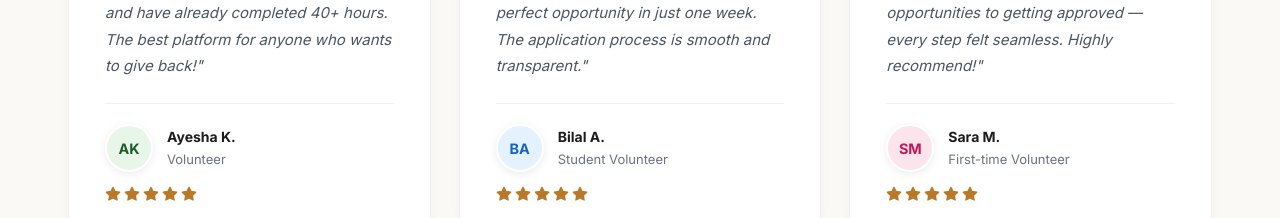
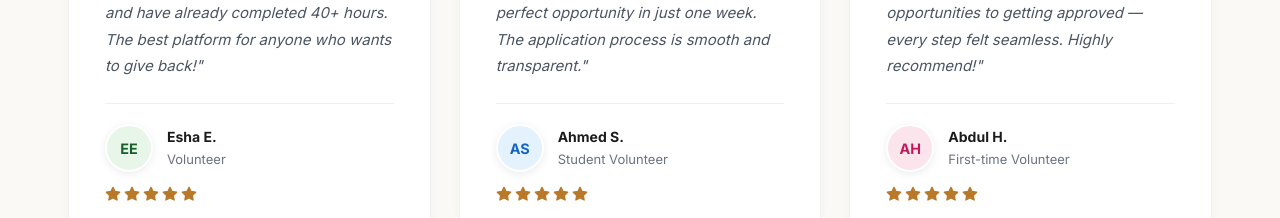
Before and after one commit to eshaeman003/ngo-connect-platform, a React (Vite) app: page / in a window 1280 px wide. Shown: the part 4680-4898 px from the top of the page. Built offline with nearby package versions, Linux system fonts and the light colour scheme; a web font is replaced by a local one.

Commit message:
remove: fixed register as ngo part

```diff
--- a/src/App.jsx
+++ b/src/App.jsx
@@ -1,4 +1,3 @@
-import NGODetails from "./Pages/NGODetails";
 import { BrowserRouter, Routes, Route } from "react-router-dom";
 import Navbar from "./components/Navbar";
 
@@ -6,15 +5,16 @@ import Home from "./Pages/Home";
 import Login from "./Pages/Login";
 import Register from "./Pages/Register";
 import VolunteerDashboard from "./Pages/VolunteerDashboard";
+import VolunteerProfile from "./Pages/VolunteerProfile";
 import NGODashboard from "./Pages/NGODashboard";
 import NGORegister from "./Pages/NGORegister";
 import NGOProfile from "./Pages/NGOProfile";
 import NGOs from "./Pages/NGOs";
+import NGODetails from "./Pages/NGODetails";
 import Opportunities from "./Pages/Opportunities";
 import OpportunityDetail from "./Pages/OpportunityDetail";
 import CreateOpportunity from "./Pages/CreateOpportunity";
 import OpportunityEdit from "./Pages/OpportunityEdit";
-import VolunteerProfile from "./Pages/VolunteerProfile";
 import AdminDashboard from "./Pages/AdminDashboard";
 import AdminComplaints from "./Pages/AdminComplaints";
 import ApplyPage from "./Pages/ApplyPage";
--- a/src/Pages/Home.jsx
+++ b/src/Pages/Home.jsx
@@ -116,27 +116,27 @@ const NgoSkeleton = () => (
 const testimonials = [
   {
     id: 1,
-    name: "Ayesha K.",
+    name: "Esha E.",
     role: "Volunteer",
-    initials: "AK",
+    initials: "EE",
     bgColor: "#e8f5e9",
     color: "#1a5f2a",
     text: "NGO Connect made it so easy to find teaching opportunities near me. Within days I was volunteering at a local school and have already completed 40+ hours. The best platform for anyone who wants to give back!",
   },
   {
     id: 2,
-    name: "Bilal A.",
+    name: "Ahmed S.",
     role: "Student Volunteer",
-    initials: "BA",
+    initials: "AS",
     bgColor: "#e3f2fd",
     color: "#1565c0",
     text: "As a university student, I wanted to volunteer but never knew where to start. NGO Connect matched me with the perfect opportunity in just one week. The application process is smooth and transparent.",
   },
   {
     id: 3,
-    name: "Sara M.",
+    name: "Abdul H.",
     role: "First-time Volunteer",
-    initials: "SM",
+    initials: "AH",
     bgColor: "#fce4ec",
     color: "#c2185b",
     text: "I was nervous about volunteering for the first time, but this platform made everything so simple. From browsing opportunities to getting approved — every step felt seamless. Highly recommend!",
```
